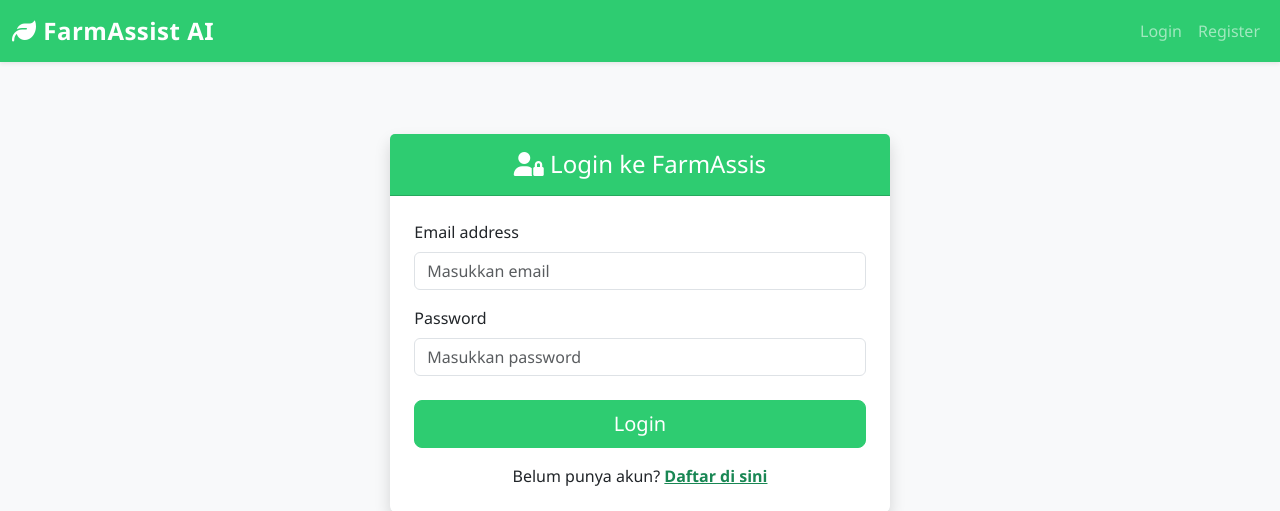
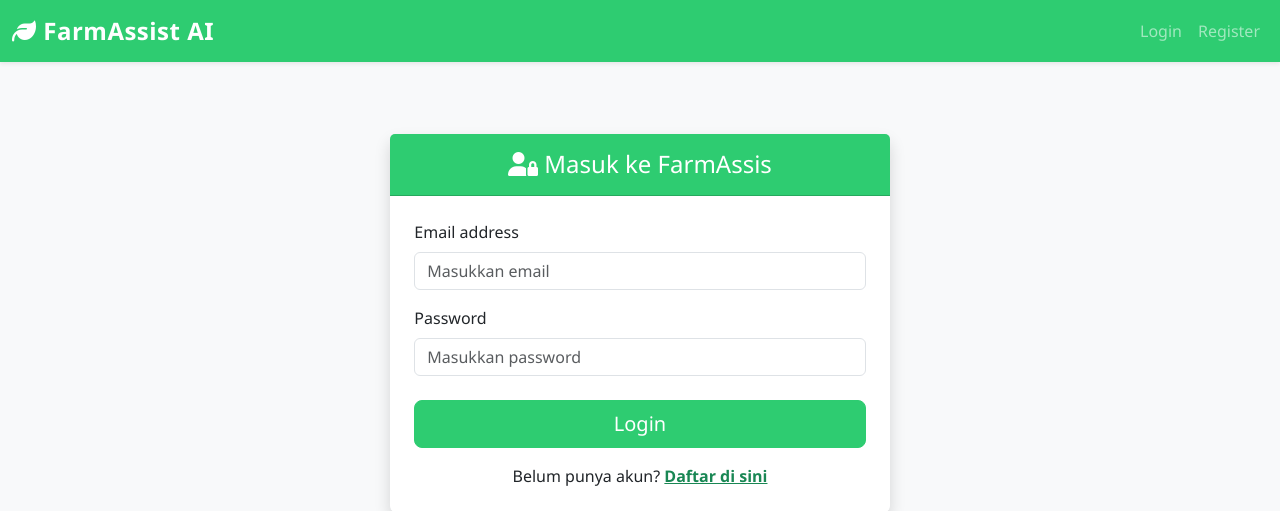
Before and after one commit to nafa13/awan-flask-uas, a Flask app: page /login in a window 1280 px wide. Shown: the top 511 px of the page. Run offline with Flask 3, Linux system fonts and the light colour scheme.

Commit message:
fix: uji coba deployment teks ter-update

```diff
--- a/templates/auth/login.html
+++ b/templates/auth/login.html
@@ -7,7 +7,7 @@
     <div class="col-md-5">
         <div class="card shadow border-0 rounded-lg">
             <div class="card-header bg-success text-white text-center py-3">
-                <h4 class="mb-0"><i class="fa-solid fa-user-lock"></i> Login ke FarmAssis</h4>
+                <h4 class="mb-0"><i class="fa-solid fa-user-lock"></i> Masuk ke FarmAssis</h4>
             </div>
             <div class="card-body p-4">
                 <form method="POST" action="">
```
Also changed, not shown: .github/workflows/ci-cd.yml.
